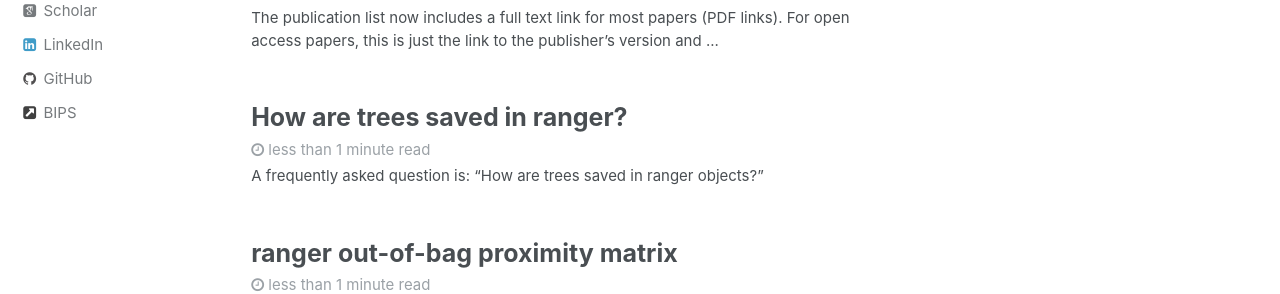
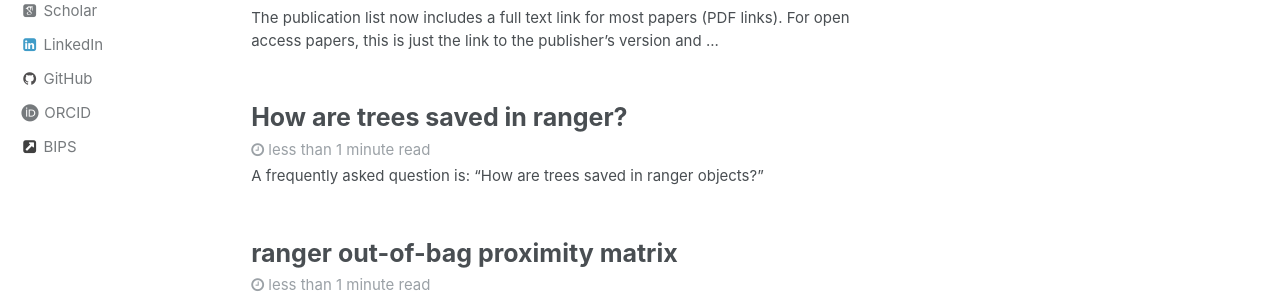
Before and after one commit to mnwright/mnwright.github.io, a Jekyll site: the page built from index.html, in a window 1280 px wide. Shown: the part 450-744 px from the top of the page. Built offline with Jekyll 4.4.1, drawn with Linux system fonts in a browser that asks for light colours; some web fonts are replaced; the list of posts is cut into pages by our own code.

Commit message:
add ORCID link

```diff
--- a/_includes/author-profile-custom-links.html
+++ b/_includes/author-profile-custom-links.html
@@ -1,3 +1,8 @@
+  <li>
+    <a href="https://orcid.org/0000-0002-8542-6291" itemprop="sameAs">
+      <i class="ai ai-orcid ai-lg" aria-hidden="true"></i> ORCID
+    </a>
+  </li>
 
   <li>
     <a href="https://www.bips-institut.de/en/contact/staff/research-fellow.html?MAid=1110" itemprop="sameAs">
```
